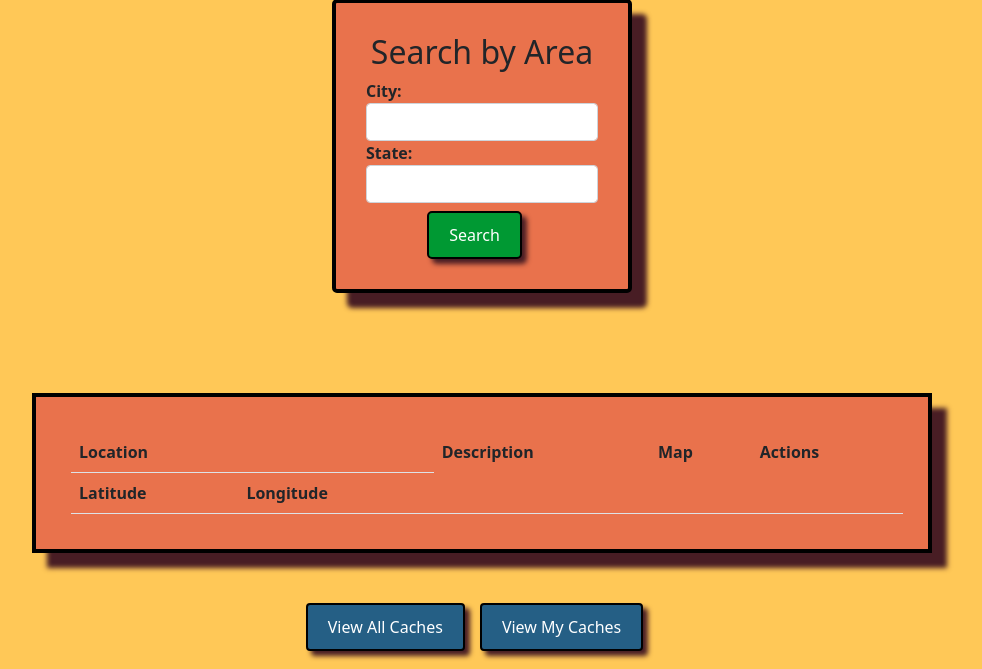
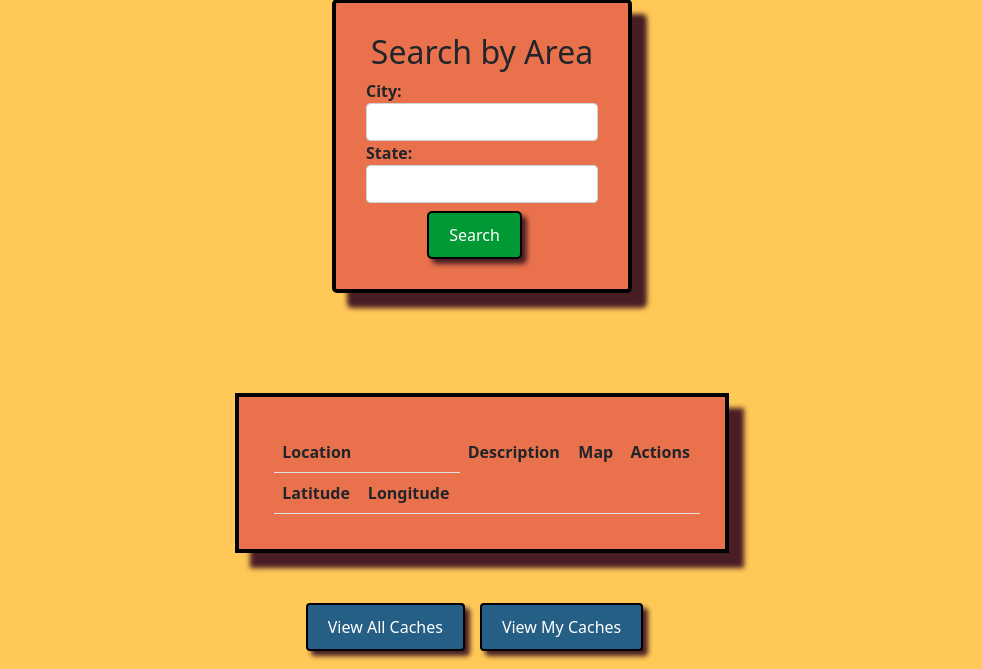
Before and after one commit to jayomeara/codingdojo_GroupLucky13, a Flask app: page /cachemapsearch in a window 1280 px wide. Shown: the part 131-800 px from the top of the page, without its empty margins (158-1140 px from the left). Run offline with Flask 2, Linux system fonts and the light colour scheme; the visitor is signed in with stand-in values (Sample User, id 1).

Commit message:
Table width fix

```diff
--- a/flask_app/static/css/styles.css
+++ b/flask_app/static/css/styles.css
@@ -249,7 +249,7 @@
     background-color: #e9724c;
     box-shadow: 15px 15px 5px#481d24;
     font-weight: bold;
-    width: 900px;
+    /* width: 900px; */
     margin: 50px;
     padding: 30px;
 }
```
